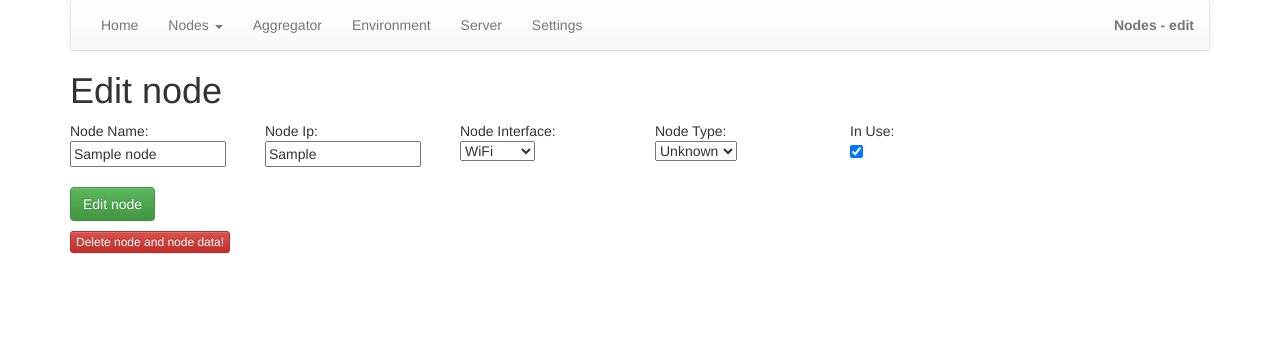
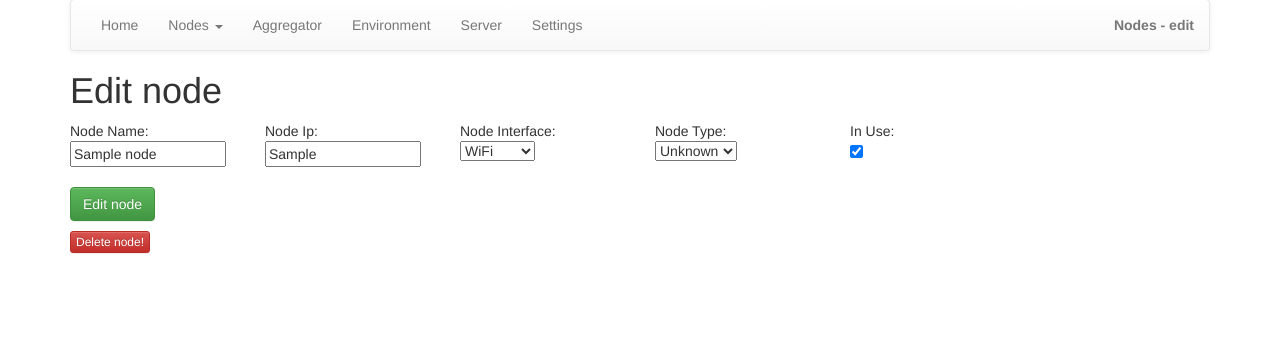
Before and after one commit to LeskoIam/homeNET, a Flask app: page /edit/1 in a window 1280 px wide. Shown: the part 279-616 px from the top of the page. Run offline with Flask 2, Linux system fonts and the light colour scheme; tables that the repository leaves empty hold one stand-in row (values such as "Sample post"); parts of the project's set-up code (start-up, migrations or seed data) failed here and were passed over; some libraries are stand-ins or nearby versions.

Commit message:
- Removed redundant text from edit add node view

```diff
--- a/app/templates/add_edit_node.html
+++ b/app/templates/add_edit_node.html
@@ -35,7 +35,7 @@
     </form>
     {% if "edit" in add_edit %}
         <form action="/delete/{{ form.node_id }}" method="post" name="edit_f">
-            <button value="edit" type="submit" class="btn btn-danger btn-xs">Delete node and node data!</button>
+            <button value="edit" type="submit" class="btn btn-danger btn-xs">Delete node!</button>
         </form>
         {% endif %}
 {% endblock %}
```
